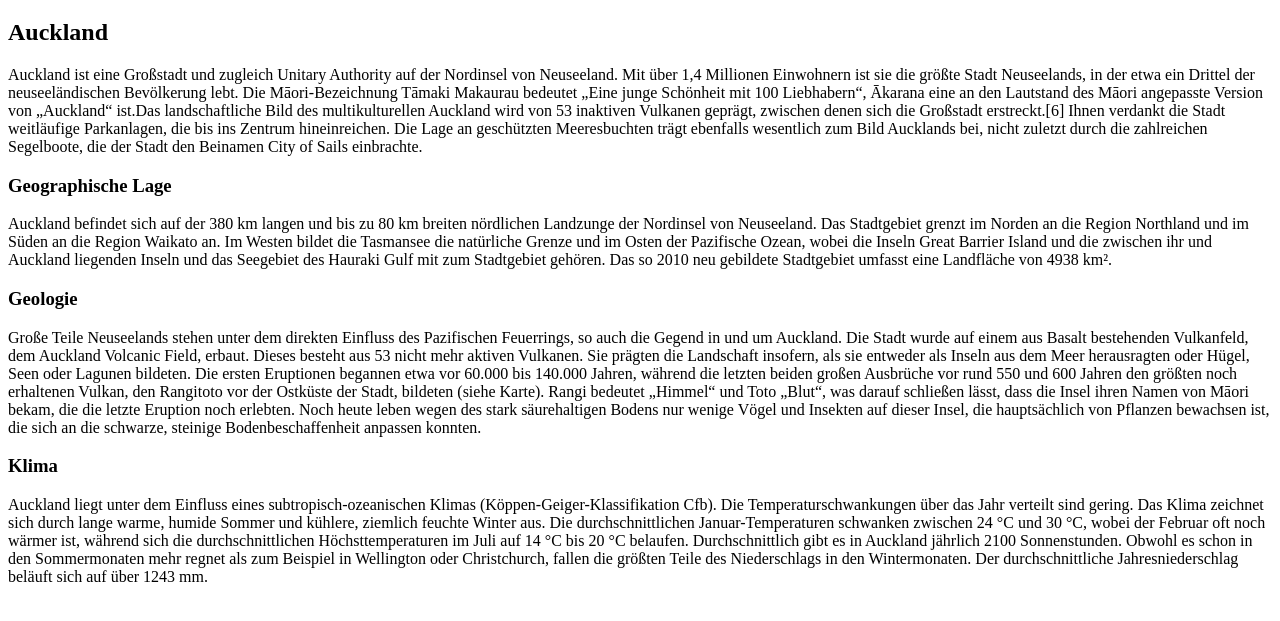
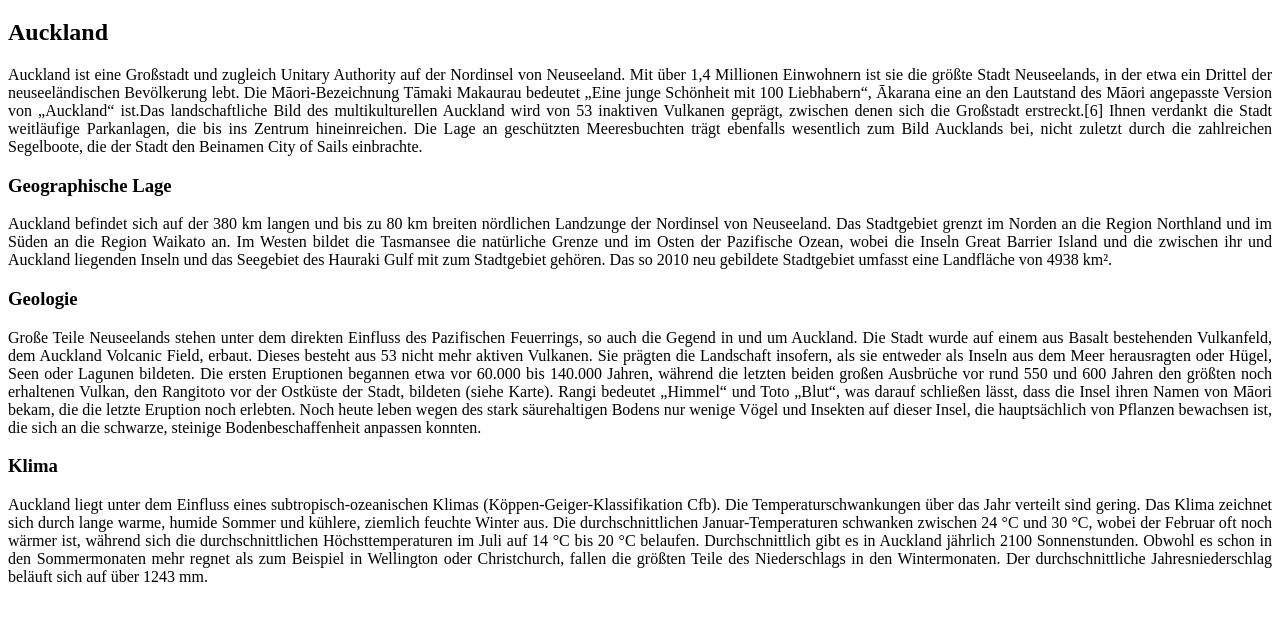
Before and after one commit to madeleinehll/nz, a plain HTML site: page index.html in a window 1280 px wide. Shown: the part 61-682 px from the top of the page. Drawn offline with Linux system fonts and the light colour scheme.

Commit message:
Absätze, formattiert und Blocksatz

```diff
--- a/index.html
+++ b/index.html
@@ -1,20 +1,51 @@
 <!DOCTYPE html>
 <html lang="de">
+
 <head>
     <meta charset="UTF-8">
     <meta http-equiv="X-UA-Compatible" content="IE=edge">
     <meta name="viewport" content="width=device-width, initial-scale=1.0">
     <title>Neuseelandreise</title>
 </head>
+
 <body>
-  <h1>Neuseelandreise</h1>
-  <h2>Auckland</h2>
-  Auckland ist eine Großstadt und zugleich Unitary Authority auf der Nordinsel von Neuseeland. Mit über 1,4 Millionen Einwohnern ist sie die größte Stadt Neuseelands, in der etwa ein Drittel der neuseeländischen Bevölkerung lebt. Die Māori-Bezeichnung Tāmaki Makaurau bedeutet „Eine junge Schönheit mit 100 Liebhabern“, Ākarana eine an den Lautstand des Māori angepasste Version von „Auckland“ ist.Das landschaftliche Bild des multikulturellen Auckland wird von 53 inaktiven Vulkanen geprägt, zwischen denen sich die Großstadt erstreckt.[6] Ihnen verdankt die Stadt weitläufige Parkanlagen, die bis ins Zentrum hineinreichen. Die Lage an geschützten Meeresbuchten trägt ebenfalls wesentlich zum Bild Aucklands bei, nicht zuletzt durch die zahlreichen Segelboote, die der Stadt den Beinamen City of Sails einbrachte.
-  <h3>Geographische Lage</h3>
-  Auckland befindet sich auf der 380 km langen und bis zu 80 km breiten nördlichen Landzunge der Nordinsel von Neuseeland. Das Stadtgebiet grenzt im Norden an die Region Northland und im Süden an die Region Waikato an. Im Westen bildet die Tasmansee die natürliche Grenze und im Osten der Pazifische Ozean, wobei die Inseln Great Barrier Island und die zwischen ihr und Auckland liegenden Inseln und das Seegebiet des Hauraki Gulf mit zum Stadtgebiet gehören. Das so 2010 neu gebildete Stadtgebiet umfasst eine Landfläche von 4938 km².
-  <h3>Geologie</h3>
-  Große Teile Neuseelands stehen unter dem direkten Einfluss des Pazifischen Feuerrings, so auch die Gegend in und um Auckland. Die Stadt wurde auf einem aus Basalt bestehenden Vulkanfeld, dem Auckland Volcanic Field, erbaut. Dieses besteht aus 53 nicht mehr aktiven Vulkanen. Sie prägten die Landschaft insofern, als sie entweder als Inseln aus dem Meer herausragten oder Hügel, Seen oder Lagunen bildeten. Die ersten Eruptionen begannen etwa vor 60.000 bis 140.000 Jahren, während die letzten beiden großen Ausbrüche vor rund 550 und 600 Jahren den größten noch erhaltenen Vulkan, den Rangitoto vor der Ostküste der Stadt, bildeten (siehe Karte). Rangi bedeutet „Himmel“ und Toto „Blut“, was darauf schließen lässt, dass die Insel ihren Namen von Māori bekam, die die letzte Eruption noch erlebten. Noch heute leben wegen des stark säurehaltigen Bodens nur wenige Vögel und Insekten auf dieser Insel, die hauptsächlich von Pflanzen bewachsen ist, die sich an die schwarze, steinige Bodenbeschaffenheit anpassen konnten.
-  <h3>Klima</h3>
-  Auckland liegt unter dem Einfluss eines subtropisch-ozeanischen Klimas (Köppen-Geiger-Klassifikation Cfb). Die Temperaturschwankungen über das Jahr verteilt sind gering. Das Klima zeichnet sich durch lange warme, humide Sommer und kühlere, ziemlich feuchte Winter aus. Die durchschnittlichen Januar-Temperaturen schwanken zwischen 24 °C und 30 °C, wobei der Februar oft noch wärmer ist, während sich die durchschnittlichen Höchsttemperaturen im Juli auf 14 °C bis 20 °C belaufen. Durchschnittlich gibt es in Auckland jährlich 2100 Sonnenstunden. Obwohl es schon in den Sommermonaten mehr regnet als zum Beispiel in Wellington oder Christchurch, fallen die größten Teile des Niederschlags in den Wintermonaten. Der durchschnittliche Jahresniederschlag beläuft sich auf über 1243 mm.
+    <h1>Neuseelandreise</h1>
+    <h2>Auckland</h2>
+    <p style="text-align: justify"> Auckland ist eine Großstadt und zugleich Unitary Authority auf der Nordinsel von Neuseeland.
+        Mit über 1,4 Millionen Einwohnern ist sie die größte Stadt Neuseelands, in der etwa ein Drittel der
+        neuseeländischen Bevölkerung lebt. Die Māori-Bezeichnung Tāmaki Makaurau bedeutet „Eine junge Schönheit mit 100
+        Liebhabern“, Ākarana eine an den Lautstand des Māori angepasste Version von „Auckland“ ist.Das landschaftliche
+        Bild des multikulturellen Auckland wird von 53 inaktiven Vulkanen geprägt, zwischen denen sich die Großstadt
+        erstreckt.[6] Ihnen verdankt die Stadt weitläufige Parkanlagen, die bis ins Zentrum hineinreichen. Die Lage an
+        geschützten Meeresbuchten trägt ebenfalls wesentlich zum Bild Aucklands bei, nicht zuletzt durch die zahlreichen
+        Segelboote, die der Stadt den Beinamen City of Sails einbrachte.</p>
+    <h3>Geographische Lage</h3>
+    <p style="text-align: justify">Auckland befindet sich auf der 380 km langen und bis zu 80 km breiten nördlichen Landzunge der
+        Nordinsel von Neuseeland. Das Stadtgebiet grenzt im Norden an die Region Northland und im Süden an die Region
+        Waikato an. Im Westen bildet die Tasmansee die natürliche Grenze und im Osten der Pazifische Ozean, wobei die
+        Inseln Great Barrier Island und die zwischen ihr und Auckland liegenden Inseln und das Seegebiet des Hauraki
+        Gulf mit zum Stadtgebiet gehören. Das so 2010 neu gebildete Stadtgebiet umfasst eine Landfläche von 4938 km².
+    </p>
+    <h3>Geologie</h3>
+    <p style="text-align: justify">Große Teile Neuseelands stehen unter dem direkten Einfluss des Pazifischen Feuerrings, so auch
+        die Gegend in und um Auckland. Die Stadt wurde auf einem aus Basalt bestehenden Vulkanfeld, dem Auckland
+        Volcanic Field, erbaut. Dieses besteht aus 53 nicht mehr aktiven Vulkanen. Sie prägten die Landschaft insofern,
+        als sie entweder als Inseln aus dem Meer herausragten oder Hügel, Seen oder Lagunen bildeten. Die ersten
+        Eruptionen begannen etwa vor 60.000 bis 140.000 Jahren, während die letzten beiden großen Ausbrüche vor rund 550
+        und 600 Jahren den größten noch erhaltenen Vulkan, den Rangitoto vor der Ostküste der Stadt, bildeten (siehe
+        Karte). Rangi bedeutet „Himmel“ und Toto „Blut“, was darauf schließen lässt, dass die Insel ihren Namen von
+        Māori bekam, die die letzte Eruption noch erlebten. Noch heute leben wegen des stark säurehaltigen Bodens nur
+        wenige Vögel und Insekten auf dieser Insel, die hauptsächlich von Pflanzen bewachsen ist, die sich an die
+        schwarze, steinige Bodenbeschaffenheit anpassen konnten.</p>
+    <h3>Klima</h3>
+    <p style="text-align: justify">Auckland liegt unter dem Einfluss eines subtropisch-ozeanischen Klimas
+        (Köppen-Geiger-Klassifikation Cfb). Die Temperaturschwankungen über das Jahr verteilt sind gering. Das Klima
+        zeichnet sich durch lange warme, humide Sommer und kühlere, ziemlich feuchte Winter aus. Die durchschnittlichen
+        Januar-Temperaturen schwanken zwischen 24 °C und 30 °C, wobei der Februar oft noch wärmer ist, während sich die
+        durchschnittlichen Höchsttemperaturen im Juli auf 14 °C bis 20 °C belaufen. Durchschnittlich gibt es in Auckland
+        jährlich 2100 Sonnenstunden. Obwohl es schon in den Sommermonaten mehr regnet als zum Beispiel in Wellington
+        oder Christchurch, fallen die größten Teile des Niederschlags in den Wintermonaten. Der durchschnittliche
+        Jahresniederschlag beläuft sich auf über 1243 mm.</p>
 </body>
+
 </html>
```
